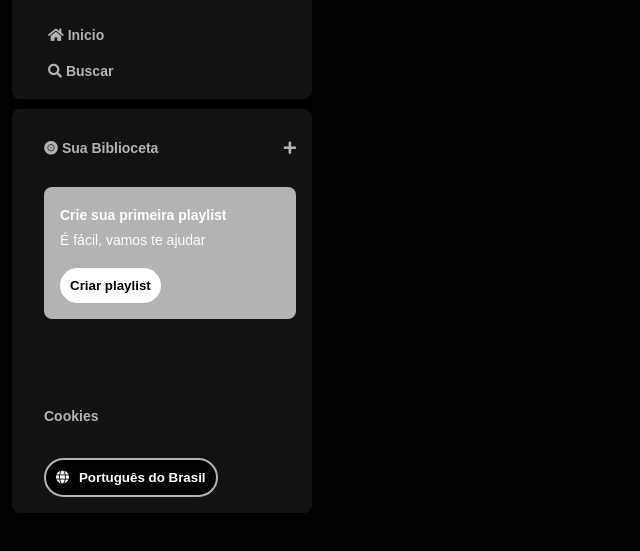
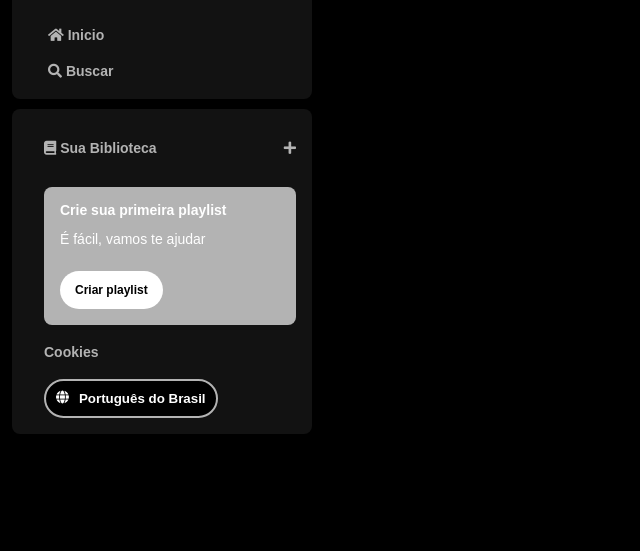
Before and after one commit to Israel-SoaresPorto/spotify-imers-o, a plain HTML site: page index.html in a window 1280 px wide. Shown: the part 73-624 px from the top of the page, without its empty margins (0-640 px from the left). Drawn offline with Linux system fonts and the light colour scheme.

Commit message:
ajustando codigo

```diff
--- a/css/style.css
+++ b/css/style.css
@@ -40,8 +40,6 @@ body {
   font-family: "DM Sans", sans-serif;
 }
 
-
-
 .sidebar__navigation {
   background-color: #121212;
   border-radius: 8px;
@@ -53,58 +51,78 @@ body {
   width: 80px;
 }
 
-.sidebar__library-menu {
+.library__button {
   padding: 1rem;
   display: flex;
   justify-content: space-between;
 }
 
-.sidebar__library {
+.section-playlist {
   padding: 1rem;
   color: white;
   font-family: 'DM sans', sans-serif;
 }
 
-.sidebar__library a {
-  display: block;
-  margin-top: 90px;
-  margin-bottom: 20px;
+.section-playlist__content {
+  display: flex;
+  justify-content: flex-start;
+  flex-direction: column;
+  gap: 15px;
+  background: #b3b3b3;
+  color: white;
+  border-radius: 8px;
+  padding: 1rem;
+  font-family: "DM Sans", sans-serif;
+  font-size: 14px;
 }
 
-.sidebar__library button {
+.section-playlist__content .title {
+  font-weight: 600;
+}
+
+.section-playlist__content .section-playlist__button {
+  width: fit-content;
+  background-color: white;
+  color: #000;
+  border: none;
+  border-radius: 20px;
+  font-size: 12px;
+  font-weight: 700;
+  font-family: "DM Sans", sans-serif;
+  text-decoration: none;
+  text-transform: none;
+  padding: 12px 15px;
+  margin-top: 10px;
+  cursor: pointer;
+}
+
+.cookies {
+  padding: 20px 0;
+  display: flex;
+  align-items: center;
+}
+
+.sidebar .cookies a:hover {
+  color: white;
+  text-decoration: underline;
+}
+
+.sidebar__navigation a:hover {
+  color: white;
+}
+
+.languages .languages__button {
+  display: flex;
+  justify-content: space-between;
+  gap: 10px;
   background-color: #000;
   color: white;
   border: 2px solid #b3b3b3;
   cursor: pointer;
   font-weight: 600;
   border-radius: 20px;
-  margin-top: 15px;
   padding: 10px;
   outline: none;
-}
-
-.sidebar__library button span {
-  margin-right: 10px;
-}
-
-.sidebar__library-content {
-  background: #b3b3b3;
-  color: white;
-  border-radius: 8px;
-  padding: 1rem;
-  line-height: 1.8;
-  font-family: "DM Sans", sans-serif;
-  font-size: 14px;
-}
-
-.sidebar__library-content p:nth-child(1) {
-  font-weight: 600;
-}
-
-.sidebar__library-content button {
-  background-color: white;
-  color: #000;
-  border: none;
 }
 
 .logo {
--- a/index.html
+++ b/index.html
@@ -23,7 +23,6 @@
             ><img src="assets/icons/logo-spotify.png" alt="logo do spotify" />
           </a>
         </div>
-        <div>
         <ul>
           <li>
             <a href="#">
@@ -38,26 +37,31 @@
             </a>
           </li>
         </ul>
-        </div>
       </nav>
       <nav class="sidebar__navigation">
-        <div class="sidebar__library-menu">
+        <div class="library__button">
           <a href="#">
-            <span class="fa fa-record-vinyl"></span>
-            <span>Sua Biblioceta</span>
+            <span class="fa fas fa-book"></span>
+            <span>Sua Biblioteca</span>
           </a>
           <a href="#">
             <span class="fa fa-plus"></span>
           </a>
         </div>
-        <div class="sidebar__library">
-          <div class="sidebar__library-content">
-            <p>Crie sua primeira playlist</p>
+        <section class="section-playlist">
+          <div class="section-playlist__content">
+            <p class="title">Crie sua primeira playlist</p>
             <p>É fácil, vamos te ajudar</p>
-            <button>Criar playlist</button>
+            <button class="section-playlist__button">Criar playlist</button>
           </div>
+          <div class="cookies">
             <a href="#">Cookies</a>
-          <button><span class="fa fa-globe"></span>Português do Brasil</button>
+          </div>
+          <div class="languages">
+            <button class="languages__button">
+              <span class="fa fa-globe"></span>Português do Brasil
+            </button>
+          </div>
         </div>
       </nav>
     </div>
```
Lines whose indentation alone changed are shown as unchanged.
